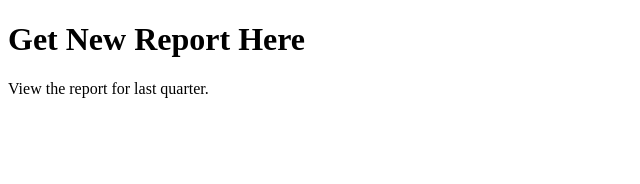
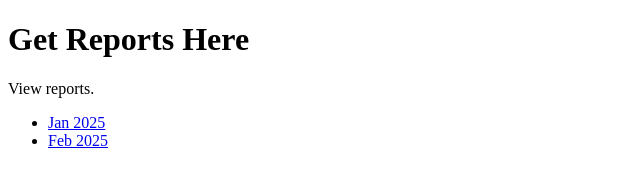
Before and after one commit to ToluDuro/Feb25RepoGit, a plain HTML site: page NewReport.html in a window 1280 px wide. Shown: the whole page, without its empty margins (0-640 px from the left). Drawn offline with Linux system fonts and the light colour scheme.

Commit message:
Added more details to web

```diff
--- a/NewReport.html
+++ b/NewReport.html
@@ -4,9 +4,16 @@
     <meta charset="UTF-8">
     <meta name="viewport" content="width=device-width, initial-scale=1.0">
     <title>New Report</title>
+    <link rel="stylesheet" href="Newreport.css">
 </head>
+
 <body>
-    <h1>Get New Report Here</h1>
-    <p>View the report for last quarter.</p>
+    <h1>Get Reports Here</h1>
+    <p>View reports.</p>
+    <ul>
+        <li><a href="#">Jan 2025</a></li>
+        <li><a href="#">Feb 2025</a></li>
+
+    </ul>
 </body>
 </html>
```
